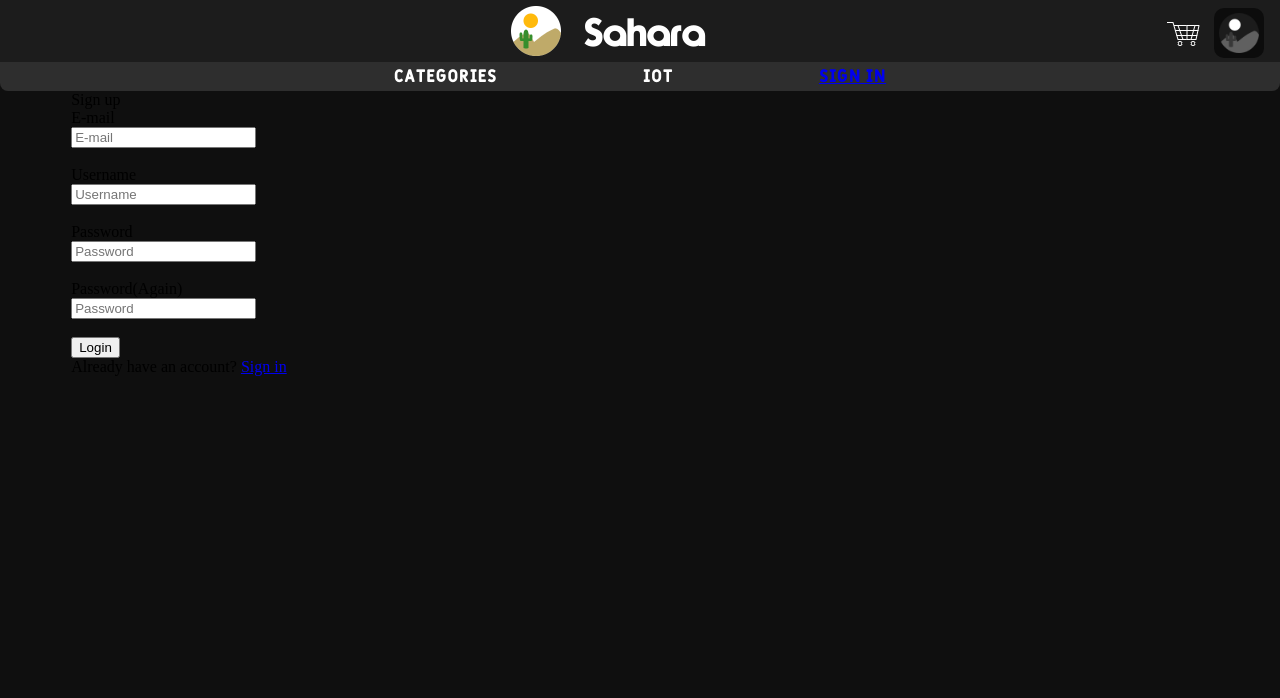
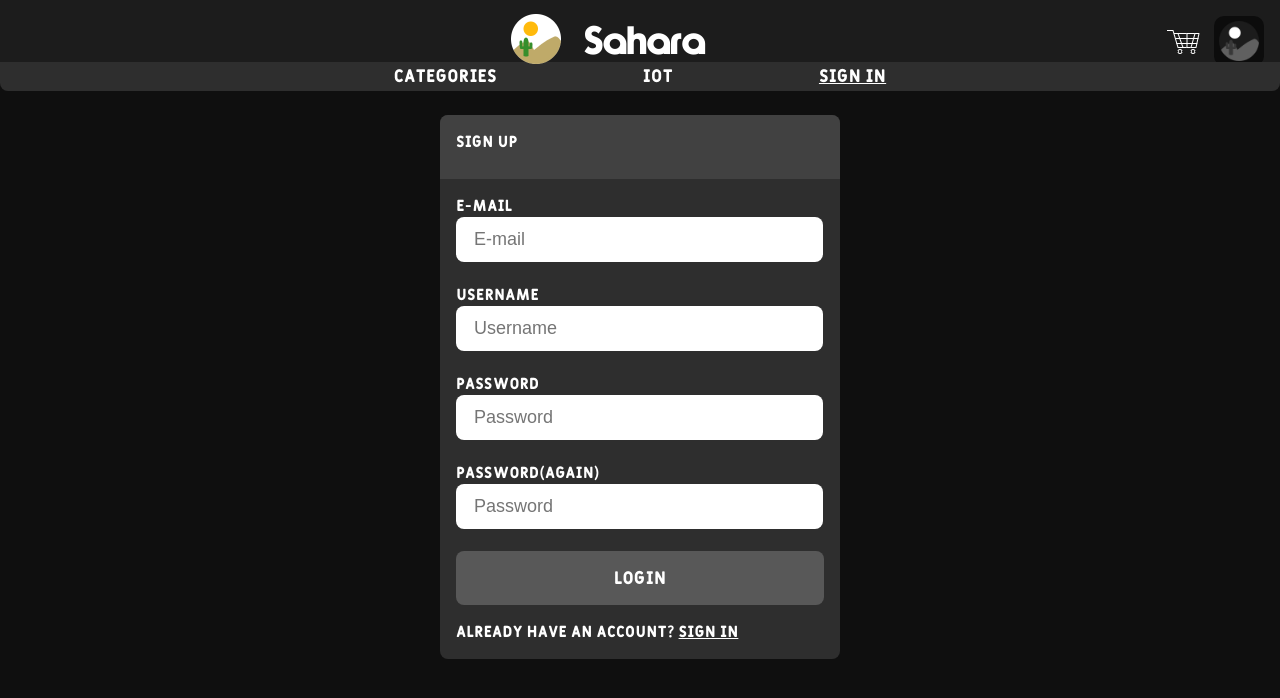
Before and after one commit to Team-De-bug/Sahara, a Django app: page /user/signup/ in a window 1280 px wide. Shown: the top 698 px of the page. Run offline with Django 3.2, Linux system fonts and the light colour scheme.

Commit message:
edited style.css

```diff
--- a/mysite/shop/static/sahara/style.css
+++ b/mysite/shop/static/sahara/style.css
@@ -1,4 +1,3 @@
-{%load static%}
 @font-face {
     font-family: typo;
     src: url(Typographica-Blp5.ttf);
@@ -6,6 +5,11 @@
 @font-face{
     font-family: item;
     src: url(FulboTano-d9ABZ.otf);
+}
+
+body{
+    color: white;
+    font-family: item,sans-serif;
 }
 
 .top {
@@ -71,10 +75,10 @@
 }
 
 table{
-    font-family: item,sans-serif;
     color: white;
     font-size: 18px;
     margin: auto;
+    width: auto;
 }
 
 .items{
@@ -90,7 +94,6 @@ table{
 }
 
 .subcats{
-    font-family: item,sans-serif;
     width: 101.25%;
     margin-left: -8px;
     background-color: #2e2e2e;
@@ -149,3 +152,66 @@ table{
 .icon_box{
     width: 100%;
 }
+
+#login_up{
+    background-color: #2e2e2e;
+    width:25em;
+    height: 34em;
+    margin: auto;
+    margin-top: 1.5em;
+    border-radius: 8px;
+}
+
+#login_title{
+    background: #414141;
+    width: 23em;
+    height: 2em;
+    border-top-left-radius: 8px;
+    border-top-right-radius: 8px;
+    padding: 1em;
+}
+
+#input{
+    width: 23em;
+    height: 23em;
+    margin: 1em;
+}
+
+#field{
+    width: 90%;
+    height: 0.5em;
+    border: 10px;
+    border-radius: 8px;
+    padding: 1em;
+    font-size: 18px;
+}
+
+#submit{
+    font-size: 18px;
+    font-family: item,sans-serif;
+    color: white;
+    background-color: #585858;
+    width: 100%;
+    height: 3em;
+    border: none;
+    border-radius: 8px;
+}
+
+#sin{
+    width: 4em;
+    height: auto;
+}
+
+a{
+    color: white;
+}
+
+#signup{
+    width: 23em;
+    height: 27em;
+    margin: 1em;
+}
+
+#ask{
+    margin-top: 1em;
+}
```
